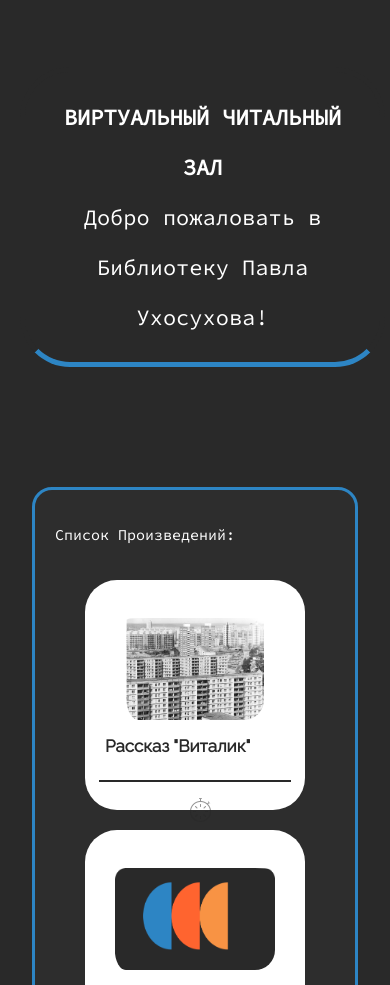
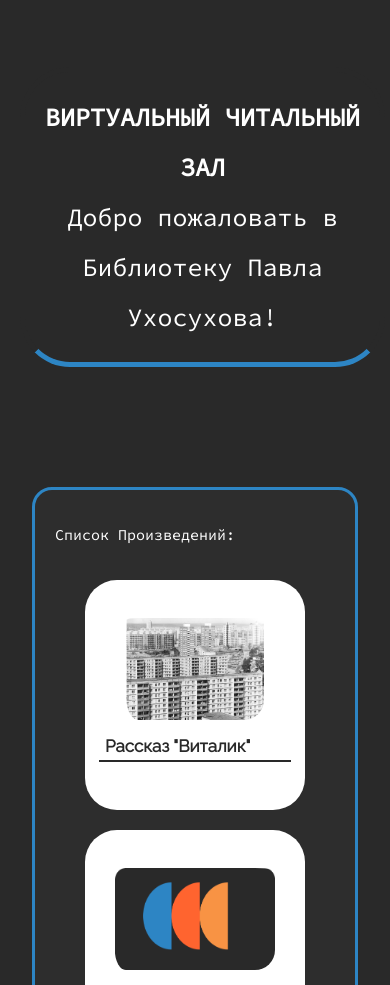
Before and after one commit to inraise/ukhosukhovlibrary.github.io, a plain HTML site: page index.html in a window 390 px wide. Shown: the part 115-1100 px from the top of the page. Drawn offline with Linux system fonts and the light colour scheme.

Commit message:
Update style.css

```diff
--- a/styles/style.css
+++ b/styles/style.css
@@ -119,9 +119,15 @@ a {
     padding-top: 20px;
 }
 
+@media (min-width: 800px) {
+    .card-inline {
+        display: flex;
+    }
+}
+
 @media (max-width: 800px) {
     h1 {
-        font-size: 32px;
+        font-size: 35px;
         line-height: 50px;
     }
 
@@ -142,14 +148,22 @@ a {
         height: 200px;
     }
 
+    .card-inline {
+        display: none;
+    }
+
+    .card p {
+        display: none;
+    }
+
     .card h6 {
-        padding-bottom: 20px;
+        font-size: 20px;
     }
 }
 
 @media (max-width: 550px) {
     h1 {
-        font-size: 22px;
+        font-size: 25px;
         line-height: 50px;
     }
 
@@ -171,15 +185,6 @@ a {
 
     .card h6 {
         font-size: 17px;
-        padding-bottom: 20px;
-    }
-
-    .card p {
-        display: none;
-    }
-
-    .card-inline {
-        dispaly: none;
     }
 }
 
@@ -227,7 +232,6 @@ p {
 
 .card-inline {
     margin-top: 16px;
-    display: flex;
 }
 
 .card-inline img {
```
